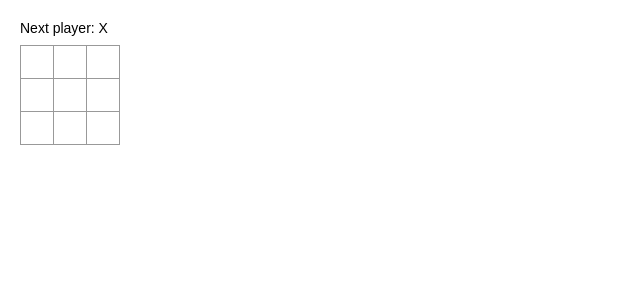
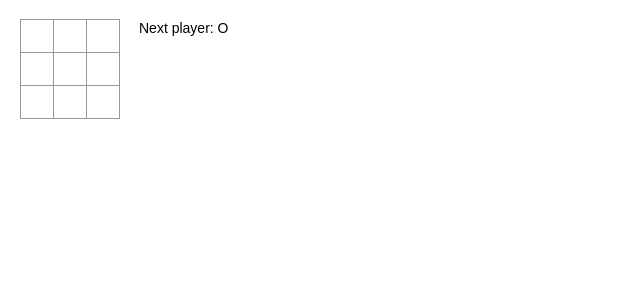
Before and after one commit to h9661/react-tutorial, a React (Create React App) app in the folder tictakto/: page / in a window 1280 px wide. Shown: the top 300 px of the page, without its empty margins (0-640 px from the left). Built offline with nearby package versions, Linux system fonts and the light colour scheme.

Commit message:
[Study] 공부 목록
1. class -> 함수 컴포넌트
2. 동작에 대한 기록 저장

```diff
--- a/tictakto/src/index.tsx
+++ b/tictakto/src/index.tsx
@@ -11,32 +11,37 @@ function Square(props: any) {
   );
 }
 
-class Board extends React.Component<{}, { squares: any[]; turn: number }> {
-  constructor(props: any) {
-    super(props);
-    this.state = {
-      turn: 0,
-      squares: Array(9).fill(null),
-    };
-  }
+function Board(props: any) {
+  const renderSquare = (i: number) => {
+    return <Square value={props.squares[i]} onClick={() => props.onClick(i)} />;
+  };
 
-  handleClick(i: number) {
-    const squares = this.state.squares.slice();
+  return (
+    <div>
+      <div className="board-row">
+        {renderSquare(0)}
+        {renderSquare(1)}
+        {renderSquare(2)}
+      </div>
+      <div className="board-row">
+        {renderSquare(3)}
+        {renderSquare(4)}
+        {renderSquare(5)}
+      </div>
+      <div className="board-row">
+        {renderSquare(6)}
+        {renderSquare(7)}
+        {renderSquare(8)}
+      </div>
+    </div>
+  );
+}
 
-    if (squares[i] === null) {
-      if (this.state.turn % 2 === 0) {
-        squares[i] = "X";
-      } else {
-        squares[i] = "O";
-      }
+function Game(props: any) {
+  const [history, setHistory] = React.useState([{ squares: Array(9).fill(null) }]);
+  const [turn, setTurn] = React.useState(0);
 
-      this.setState({ turn: this.state.turn + 1 });
-    }
-
-    this.setState({ squares: squares });
-  }
-
-  calculateWinner(squares: any[]) {
+  const calculateWinner = (squares: any[]) => {
     const lines = [
       // Horizontal
       [0, 1, 2],
@@ -60,62 +65,46 @@ class Board extends React.Component<{}, { squares: any[]; turn: number }> {
     }
 
     return false;
-  }
+  };
 
-  renderSquare(i: number) {
-    return <Square value={this.state.squares[i]} onClick={() => this.handleClick(i)} />;
-  }
+  const handleClick = (i: number) => {
+    const current = history[history.length - 1];
+    const squares = current.squares.slice();
 
-  render() {
-    let status = `Next player: ${this.state.turn % 2 === 0 ? "X" : "O"}`;
-    let winner = this.calculateWinner(this.state.squares);
+    if (calculateWinner(squares) || squares[i]) {
+      return;
+    }
+
+    squares[i] = turn % 2 === 0 ? "X" : "O";
+    setHistory(history.concat([{ squares: squares }]));
+    setTurn(turn + 1);
+  };
+
+  const render = () => {
+    const current = history[history.length - 1];
+    const winner = calculateWinner(current.squares);
+
+    let status;
     if (winner) {
       status = `Winner: ${winner}`;
-
-      return (
-        <div>
-          <div className="status">{status}</div>
-        </div>
-      );
+    } else {
+      status = `Next player: ${props.turn % 2 === 0 ? "X" : "O"}`;
     }
 
     return (
-      <div>
-        <div className="status">{status}</div>
-        <div className="board-row">
-          {this.renderSquare(0)}
-          {this.renderSquare(1)}
-          {this.renderSquare(2)}
-        </div>
-        <div className="board-row">
-          {this.renderSquare(3)}
-          {this.renderSquare(4)}
-          {this.renderSquare(5)}
-        </div>
-        <div className="board-row">
-          {this.renderSquare(6)}
-          {this.renderSquare(7)}
-          {this.renderSquare(8)}
-        </div>
-      </div>
-    );
-  }
-}
-
-class Game extends React.Component {
-  render() {
-    return (
       <div className="game">
         <div className="game-board">
-          <Board />
+          <Board squares={current.squares} onClick={(i: number) => handleClick(i)} />
         </div>
         <div className="game-info">
-          <div>{/* status */}</div>
+          <div>{status}</div>
           <ol>{/* TODO */}</ol>
         </div>
       </div>
     );
-  }
+  };
+
+  return render();
 }
 
 const root = ReactDOM.createRoot(document.getElementById("root") as HTMLElement);
```
Also changed, not shown: 2 other files (tests, documents, lock files or other folders).
